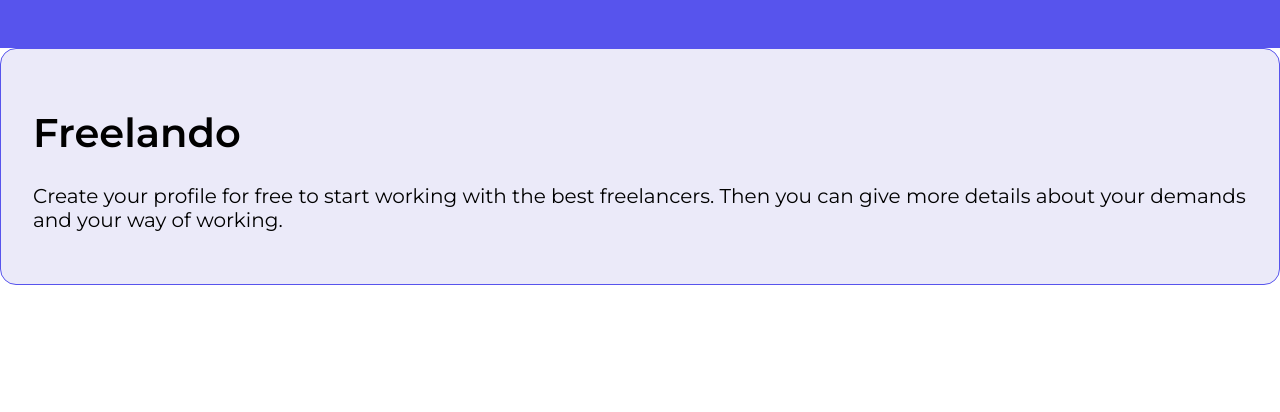
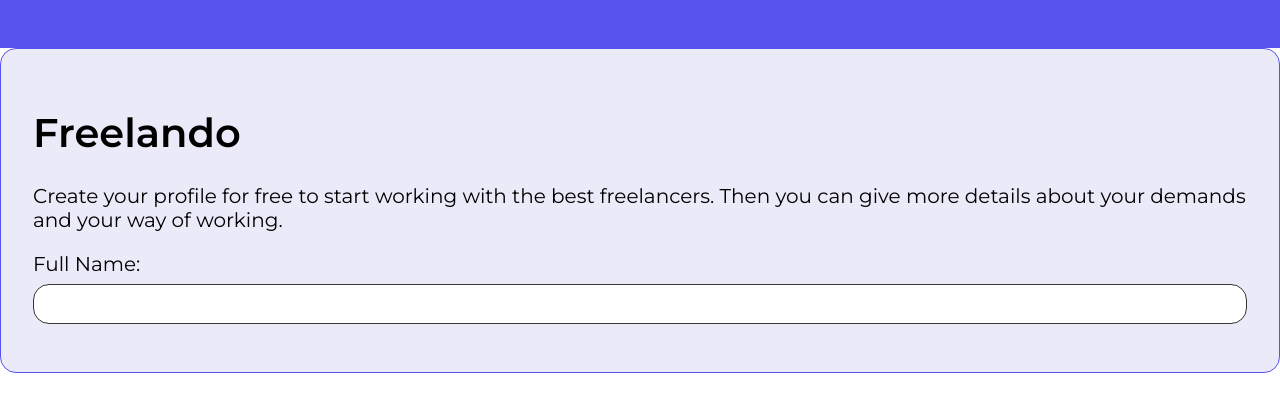
Before and after one commit to aguirreLCD/vite-project-freelando, a React (Vite) app: page / in a window 1280 px wide. Shown: the top 412 px of the page. Built offline with nearby package versions, Linux system fonts and the light colour scheme.

Commit message:
new component created: InputText, added styles to label and input

```diff
--- a/src/App.jsx
+++ b/src/App.jsx
@@ -1,6 +1,7 @@
 import { Card } from "./components/Card/Card.jsx";
 import { GlobalStyles } from "./components/GlobalStyles/GlobalStyles.jsx";
 import { Header } from "./components/Header/Header.jsx";
+import { InputText } from "./components/InputText/InputText.jsx";
 import { ThemeProviderContext } from "./components/ThemeProviderContext/ThemeProviderContext.jsx";
 import { Typography } from "./components/Typography/Typografy.jsx";
 
@@ -19,6 +20,8 @@ function App() {
           freelancers. Then you can give more details about your demands and
           your way of working.
         </Typography>
+
+        <InputText label="Full Name:" />
       </Card>
     </ThemeProviderContext>
   );
--- /dev/null
+++ b/src/components/InputText/InputText.jsx
@@ -0,0 +1,36 @@
+import styled from "@emotion/styled";
+
+const StyledInput = styled.input`
+  display: block;
+  width: 100%;
+  box-sizing: border-box;
+  margin-top: ${(props) => props.theme.padding.xs};
+  margin-bottom: ${(props) => props.theme.padding.s};
+  background: ${(props) => props.theme.colors.white};
+  border: 1px solid;
+  border-color: ${(props) => props.theme.colors.neutral.a};
+  border-radius: ${(props) => props.theme.padding.s};
+  height: 40px;
+  font-weight: 400;
+  font-size: 1rem;
+  line-height: 17px;
+`;
+
+const StyledLabel = styled.label`
+  display: block;
+  width: 100%;
+  box-sizing: border-box;
+  font-weight: 400;
+  font-size: 20px;
+  line-height: 24px;
+`;
+
+/* eslint-disable react/prop-types */
+export const InputText = ({ label }) => {
+  return (
+    <StyledLabel>
+      {label}
+      <StyledInput />
+    </StyledLabel>
+  );
+};
--- a/src/components/Typography/Typografy.jsx
+++ b/src/components/Typography/Typografy.jsx
@@ -14,6 +14,7 @@ const htmlElements = {
 };
 
 // bind styles
+// objectName = { property: "newvalue"}
 const htmlElementStyles = {
   h1: `
         font-weight: 600;
```
